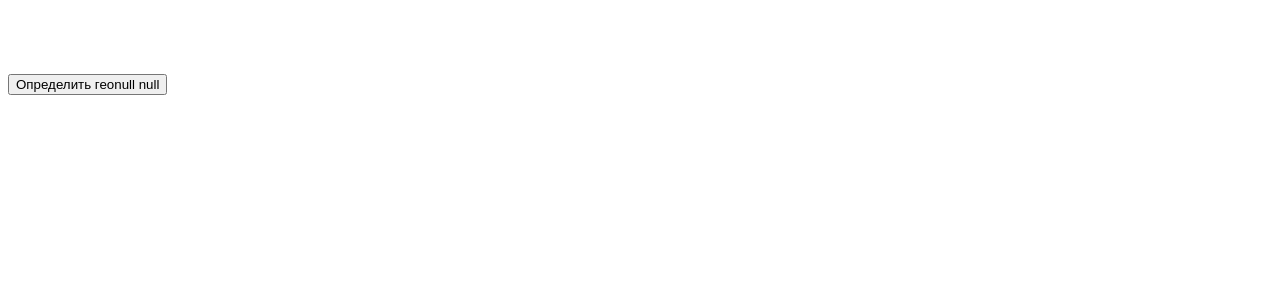
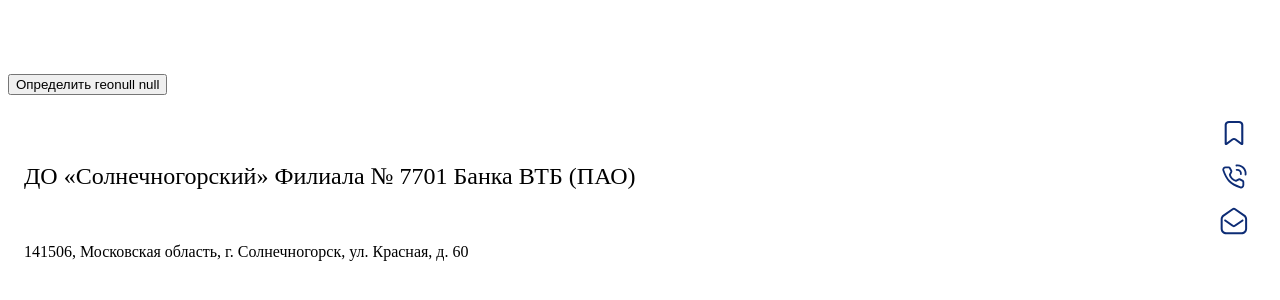
Before and after one commit to Junfrontend/moretech5, a React (Create React App) app: page / in a window 1280 px wide. Shown: the part 434-734 px from the top of the page. Built offline with nearby package versions, Linux system fonts and the light colour scheme; no server answers.

Commit message:
Add office details header

```diff
--- a/src/App.tsx
+++ b/src/App.tsx
@@ -2,13 +2,14 @@
 import MainMap from "./components/MainMap/MainMap";
 import LocateUser from "./components/LocateUser/LocateUser";
 import BaseDrawer from "./components/BaseDrawer/BaseDrawer";
-
+import { OfficeDetails } from "./components/OfficeDetails/OfficeDetails";
 function App() {
   return (
     <div className="App">
       <MainMap />
       <LocateUser />
       <BaseDrawer />
+      <OfficeDetails />
     </div>
   );
 }
--- a/src/components/BaseDrawer/BaseDrawer.tsx
+++ b/src/components/BaseDrawer/BaseDrawer.tsx
@@ -46,6 +46,9 @@
       case DRAWER_TYPES.FILTER:
         // Компонент для начинки Drawer`а
         return <span>ФИЛЬТРЫ</span>;
+      case DRAWER_TYPES.OFFICE:
+        // Компонент для начинки Drawer`а
+        return <span>OFFICE</span>;
     }
   };
 
--- /dev/null
+++ b/src/components/Icons/IconBookmark.tsx
@@ -0,0 +1,20 @@
+import React from 'react';
+
+export const IconBookmark = () => {
+  return (
+    <svg
+      width='32'
+      height='32'
+      viewBox='0 0 32 32'
+      fill='none'
+      xmlns='http://www.w3.org/2000/svg'
+    >
+      <path
+        fill-rule='evenodd'
+        clip-rule='evenodd'
+        d='M11.1676 4.00578H20.8323C21.9678 3.94775 23.0806 4.32827 23.925 5.06337C24.7695 5.79847 25.2762 6.82772 25.3333 7.92396V26.6619C25.3348 27.0371 25.1724 27.3956 24.886 27.6493C24.5995 27.903 24.2155 28.0284 23.8283 27.9946C23.489 27.9946 23.1591 27.8869 22.8895 27.6881L16.9112 23.3034C16.3467 22.8947 15.5704 22.8947 15.0059 23.3034L9.08281 27.6881C8.82071 27.8814 8.50141 27.9889 8.17156 27.9946C7.78438 28.0284 7.40039 27.903 7.11392 27.6493C6.82745 27.3956 6.66506 27.0371 6.66664 26.6619V7.92396C6.72374 6.82772 7.23042 5.79847 8.07486 5.06337C8.9193 4.32827 10.0321 3.94775 11.1676 4.00578ZM18.1952 21.7175L23.2346 25.4491L23.207 7.92396C23.0764 6.76205 22.0116 5.91145 20.8047 6.00485H11.14C9.93308 5.91145 8.8683 6.76205 8.73764 7.92396V25.4491L13.7771 21.7175C15.082 20.7578 16.8903 20.7578 18.1952 21.7175Z'
+        fill='currentColor'
+      />
+    </svg>
+  );
+};
--- /dev/null
+++ b/src/components/Icons/IconEmail.tsx
@@ -0,0 +1,24 @@
+import React from 'react';
+
+export const IconEmail = () => {
+  return (
+    <svg
+      width='32'
+      height='32'
+      viewBox='0 0 32 32'
+      fill='none'
+      xmlns='http://www.w3.org/2000/svg'
+    >
+      <path
+        fill-rule='evenodd'
+        clip-rule='evenodd'
+        d='M17.72 3.39054L26.8533 9.80387C28.2733 10.8018 29.1188 12.4283 29.12 14.1639V23.6705C29.1164 25.1805 28.5132 26.6272 27.443 27.6924C26.3728 28.7576 24.9233 29.3541 23.4133 29.3505H8.37329C6.86333 29.3541 5.4138 28.7576 4.34359 27.6924C3.27338 26.6272 2.67016 25.1805 2.66663 23.6705V14.1639C2.66776 12.4283 3.51333 10.8018 4.93329 9.80387L14.0666 3.39054C15.0932 2.42536 16.6934 2.42536 17.72 3.39054ZM26.0288 26.2782C26.7239 25.5881 27.1164 24.6501 27.12 23.6705V14.1639C27.1013 13.1004 26.5762 12.1097 25.7066 11.4972L16.5733 5.08387L16.4266 4.97721C16.2862 4.83387 16.094 4.7531 15.8933 4.7531C15.6926 4.7531 15.5004 4.83387 15.36 4.97721L15.2133 5.08387L6.07996 11.4972C5.21038 12.1097 4.6853 13.1004 4.66663 14.1639V23.6705C4.67016 24.6501 5.06266 25.5881 5.7578 26.2782C6.45294 26.9684 7.39376 27.3541 8.37329 27.3505H23.4133C24.3928 27.3541 25.3337 26.9684 26.0288 26.2782Z'
+        fill='currentColor'
+      />
+      <path
+        d='M23.9866 14.6839L16.6 19.8439C16.3813 20.0626 16.081 20.1798 15.772 20.1672C15.463 20.1545 15.1733 20.0131 14.9733 19.7772L7.79995 14.6839C7.51181 14.4347 7.1071 14.3708 6.75623 14.5192C6.40537 14.6676 6.16931 15.0025 6.14745 15.3829C6.12559 15.7632 6.32173 16.1229 6.65329 16.3105L13.72 21.3505C14.2994 21.89 15.0616 22.1901 15.8533 22.1905C16.5979 22.1717 17.3077 21.8716 17.84 21.3505L25.1333 16.2572C25.5526 15.9469 25.6629 15.3664 25.3866 14.9239C25.0635 14.4755 24.4406 14.3687 23.9866 14.6839Z'
+        fill='currentColor'
+      />
+    </svg>
+  );
+};
--- /dev/null
+++ b/src/components/Icons/IconPhone.tsx
@@ -0,0 +1,34 @@
+import React from 'react';
+
+export const IconPhone = () => {
+  return (
+    <svg
+      width='32'
+      height='32'
+      viewBox='0 0 32 32'
+      fill='none'
+      xmlns='http://www.w3.org/2000/svg'
+    >
+      <path
+        d='M27.5567 13.6041C27.7123 12.5605 27.6613 11.4921 27.4037 10.4649C27.0634 9.10782 26.3626 7.82265 25.3014 6.76142C24.2402 5.7002 22.955 4.99945 21.598 4.65918C20.5707 4.40159 19.5023 4.35057 18.4587 4.50613'
+        stroke='currentColor'
+        stroke-width='1.84615'
+        stroke-linecap='round'
+        stroke-linejoin='round'
+      />
+      <path
+        d='M22.886 13.1098C23.0527 11.9919 22.7057 10.8122 21.8452 9.95168C20.9845 9.09113 19.8049 8.74411 18.687 8.91076'
+        stroke='currentColor'
+        stroke-width='1.84615'
+        stroke-linecap='round'
+        stroke-linejoin='round'
+      />
+      <path
+        d='M10.6928 6.3349C11.1399 6.3349 11.5518 6.5774 11.7688 6.9683L13.2743 9.68017C13.4714 10.0353 13.4807 10.4647 13.2991 10.828L11.8487 13.7287C11.8487 13.7287 12.269 15.8896 14.028 17.6486C15.7871 19.4076 17.9407 19.8207 17.9407 19.8207L20.841 18.3706C21.2045 18.1888 21.6343 18.1982 21.9895 18.3957L24.709 19.9077C25.0996 20.1248 25.3418 20.5365 25.3418 20.9834V24.1055C25.3418 25.6955 23.8649 26.8439 22.3584 26.3355C19.2643 25.2915 14.4614 23.3037 11.4172 20.2594C8.37297 17.2152 6.38515 12.4124 5.34114 9.31827C4.83282 7.81174 5.98118 6.3349 7.57112 6.3349H10.6928Z'
+        stroke='currentColor'
+        stroke-width='1.84615'
+        stroke-linejoin='round'
+      />
+    </svg>
+  );
+};
--- /dev/null
+++ b/src/components/OfficeDetails/OfficeDetails.tsx
@@ -0,0 +1,46 @@
+import React from 'react';
+import { OfficeType } from '../../types/office';
+import './office-details.css';
+import { officesData } from '../../mocks/offices';
+import { IconBookmark } from '../Icons/IconBookmark';
+import { IconEmail } from '../Icons/IconEmail';
+import { IconPhone } from '../Icons/IconPhone';
+
+export const OfficeDetails = () => {
+  const { salePointName, address } = officesData[0];
+
+  return (
+    <div className='office-details'>
+      <header className='office-details-header'>
+        <h2 className='office-title'>{salePointName}</h2>
+        <nav className='office-nav'>
+          <ul className='office-link-list'>
+            <li>
+              <button aria-label='Добавить в закладки' className='office-link'>
+                <IconBookmark />
+              </button>
+            </li>
+            <li>
+              <a
+                href='tel:+79001111111'
+                title='Позвонить в оффис'
+                aria-label='Позвонить в оффис'
+                className='office-link'
+              ><IconPhone /></a>
+            </li>
+            <li>
+              <a
+                href={`mailto:blog@htmlacademy.ru&cc=mail@htmlacademy.ru?body=Привет, подпишитесь на рассылку`}
+                title='Позвонить в оффис'
+                aria-label='Позвонить в оффис'
+                className='office-link'
+              ><IconEmail /></a>
+            </li>
+          </ul>
+        </nav>
+      </header>
+
+      <p className='office-adress'>{address}</p>
+    </div>
+  );
+};
--- /dev/null
+++ b/src/components/OfficeDetails/office-details.css
@@ -0,0 +1,44 @@
+.office-details {
+    --controls-width: 44px;
+    --color-dark-blue: #0D2C75;
+    padding: 1rem;
+}
+
+.office-adress,
+.office-title {
+    margin: 0;
+}
+
+.office-title {
+    font-size: 1.5rem;
+    line-height: 1.3;
+    font-weight: 500;
+}
+
+.office-details-header {
+    display: flex;
+    align-items: center;
+    justify-content: space-between;
+}
+
+.office-link {
+    display: grid;
+    place-items: center;
+    width: var(--controls-width);
+    height: var(--controls-width);
+    color: inherit;
+    cursor: pointer;
+    border: 0;
+    background-color: transparent;
+}
+
+.office-nav {
+    padding-left: 1rem;
+    color: var(--color-dark-blue);
+}
+
+.office-link-list {
+    margin: 0;
+    padding: 0;
+    list-style: none;
+}
```
